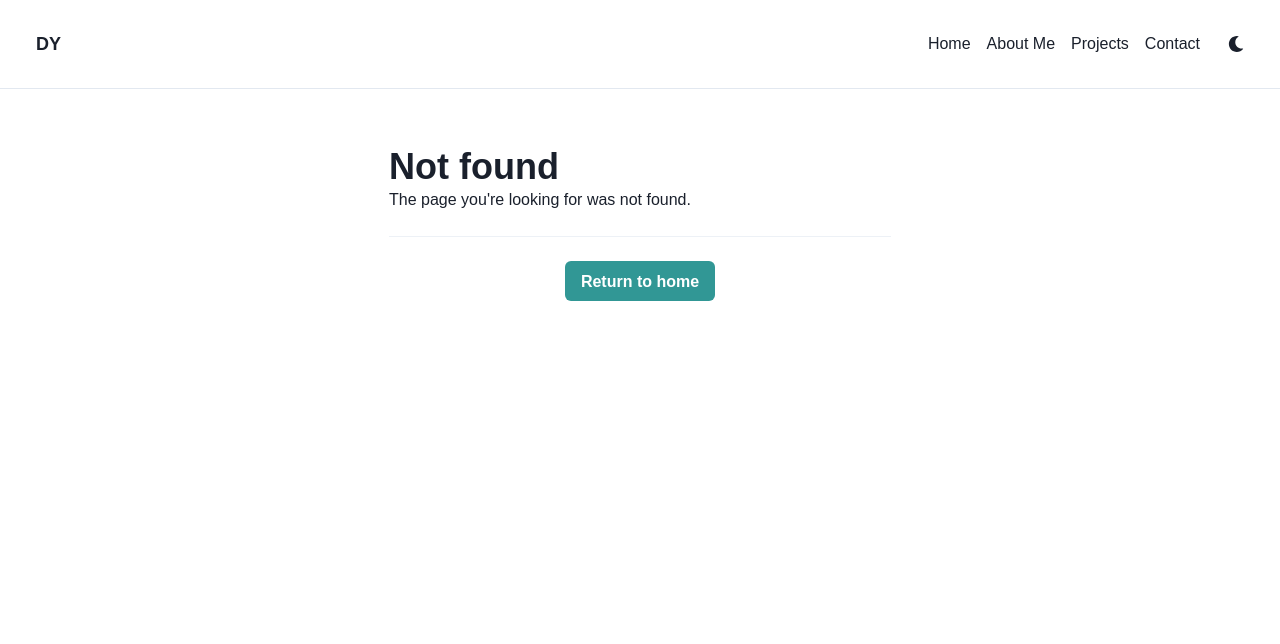
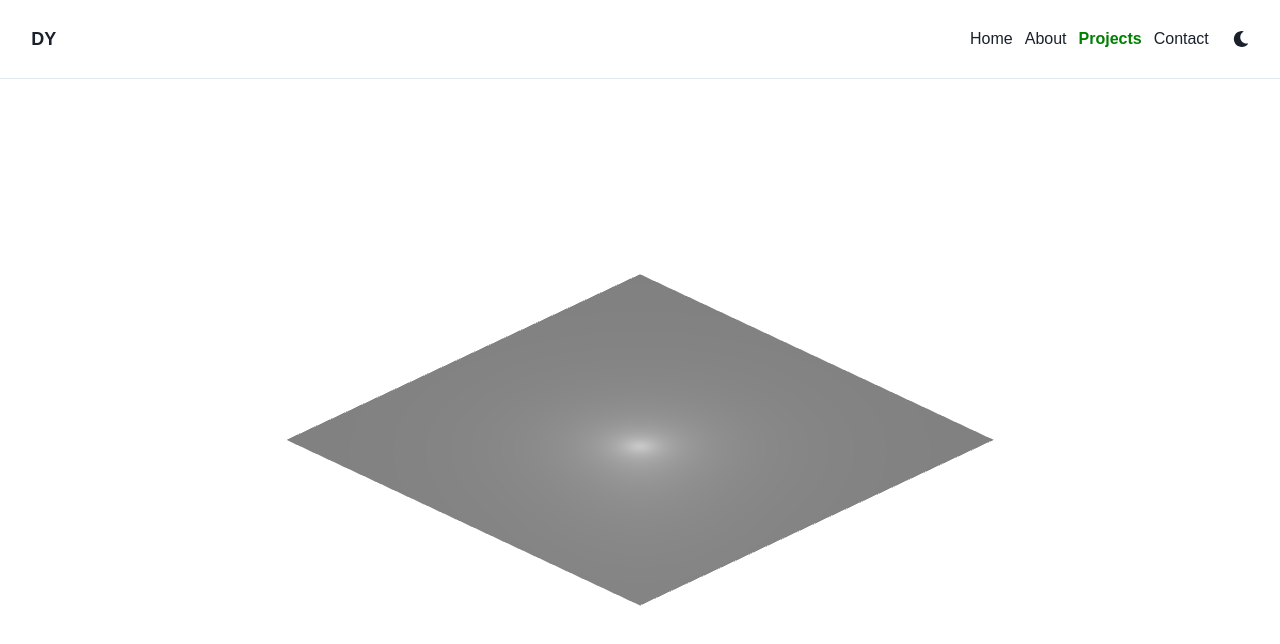
Before and after one commit to DannyYu728/next-three-portfolio, a Next.js app: page /project in a window 1280 px wide. Before the commit this address had no page. Shown: the top 644 px of the page. Built offline with nearby package versions, Linux system fonts and the light colour scheme.

Commit message:
camera angle done

```diff
--- /dev/null
+++ b/components/Landscape.js
@@ -0,0 +1,19 @@
+import React from 'react';
+import { useLoader } from '@react-three/fiber';
+import * as THREE from 'three';
+
+function Landscape() {
+  const texture = useLoader(THREE.TextureLoader, '/assets/grass.jpg');
+  texture.wrapS = THREE.RepeatWrapping;
+  texture.wrapT = THREE.RepeatWrapping;
+  texture.repeat.set(240, 240);
+
+  return (
+      <mesh rotation={[-Math.PI / 2, 0, 0]} position={[0, -1, 0]} receiveShadow>
+        <planeBufferGeometry args={[500, 500]} />
+        <meshStandardMaterial map={texture} />
+      </mesh>
+  );
+}
+
+export default Landscape
--- a/components/Logo.js
+++ b/components/Logo.js
@@ -22,7 +22,6 @@ const Logo = () => {
     <Link href="/">
         <LogoBox>
           <Text
-            color={useColorModeValue('gray.800', 'whiteAlpha.900')}
             fontFamily="M Plus Rounded 1c"
             fontWeight="bold"
             ml={3}
--- /dev/null
+++ b/components/MyCamera.js
@@ -0,0 +1,29 @@
+import * as THREE from 'three';
+import { useEffect, useRef } from 'react';
+import { useThree } from '@react-three/fiber';
+
+const MyOrthographicCamera = () => {
+  const cameraRef = useRef();
+  const { set } = useThree();
+
+  useEffect(() => {
+    if (cameraRef.current) {
+      set({ camera: cameraRef.current });
+    }
+  }, [set]);
+
+  const aspect = window.innerWidth / window.innerHeight;
+  const width = 200 * aspect;
+  const height = 200;
+
+  return (
+    <orthographicCamera
+      ref={cameraRef}
+      args={[-width, width, height, -height, 0.1, 1000]}
+      position={[200, 150, 200]}
+      onUpdate={(camera) => camera.lookAt(0, 0, 0)}
+    />
+  );
+};
+
+export default MyOrthographicCamera;
--- a/components/Navbar.js
+++ b/components/Navbar.js
@@ -1,74 +1,62 @@
-import { Box, HStack, Link as ChakraLink, Spacer } from '@chakra-ui/react';
-import Link from 'next/link';
-import Logo from './Logo';
-import ColorModeSwitch from './ColorModeSwitch';
-import { motion } from 'framer-motion';
+import { Box, HStack, Link as ChakraLink, Spacer } from '@chakra-ui/react'
+import Link from 'next/link'
+import Logo from './Logo'
+import ColorModeSwitch from './ColorModeSwitch'
+import { motion } from 'framer-motion'
 
-const MotionChakraLink = motion(ChakraLink);
+const MotionChakraLink = motion(ChakraLink)
 
 const Navbar = ({ path }) => {
-  const isActive = (currentPath) => currentPath === path;
+  const isClient = typeof window !== 'undefined'
+  const isActive = currentPath => (!isClient ? false : currentPath === path)
 
   const linkVariants = {
     hover: {
       scale: 1.1,
-      textShadow: '0px 0px 8px rgb(255, 255, 255)',
+      textShadow: '0px 0px 10px white'
     },
     tap: {
-      scale: 0.95,
-      textShadow: '0px 0px 8px rgb(255, 255, 255)',
-    },
-  };
+      scale: 0.8,
+      textShadow: '0px 0px 8px #80006f'
+    }
+  }
+
+  const LinkItem = ({ href, children, ...props }) => {
+    return (
+      <MotionChakraLink
+        as={Link}
+        href={href}
+        whileHover={isActive(href) ? undefined : 'hover'}
+        whileTap={isActive(href) ? undefined : 'tap'}
+        variants={linkVariants}
+        fontWeight={isActive(href) ? 'bold' : 'normal'}
+        color={isActive(href) ? 'green' : undefined}
+        {...props}
+      >
+        {children}
+      </MotionChakraLink>
+    )
+  }
+
+  const Items = [
+    { id: '0', href: '/', text: 'Home', icon: '🏠' },
+    { id: '1', href: '/about', text: 'About', icon: 'ℹ️' },
+    { id: '2', href: '/project', text: 'Projects', icon: '💻' },
+    { id: '3', href: '/contact', text: 'Contact', icon: '📧' }
+  ]
 
   return (
-    <Box as="nav" padding="1.5rem" borderBottomWidth="1px">
-      <HStack spacing={4}>
+    <Box as="nav" padding="1.2rem" borderBottomWidth="0.5px">
+      <HStack spacing={3}>
         <Logo />
         <Spacer />
-        <Link href="/" passHref>
-          <MotionChakraLink
-            whileHover="hover"
-            whileTap="tap"
-            variants={linkVariants}
-            fontWeight={isActive('/') ? 'bold' : 'normal'}
-          >
-            Home
-          </MotionChakraLink>
-        </Link>
-        <Link href="/about" passHref>
-          <MotionChakraLink
-            whileHover="hover"
-            whileTap="tap"
-            variants={linkVariants}
-            fontWeight={isActive('/about') ? 'bold' : 'normal'}
-          >
-            About Me
-          </MotionChakraLink>
-        </Link>
-        <Link href="/projects" passHref>
-          <MotionChakraLink
-            whileHover="hover"
-            whileTap="tap"
-            variants={linkVariants}
-            fontWeight={isActive('/projects') ? 'bold' : 'normal'}
-          >
-            Projects
-          </MotionChakraLink>
-        </Link>
-        <Link href="/contact" passHref>
-          <MotionChakraLink
-            whileHover="hover"
-            whileTap="tap"
-            variants={linkVariants}
-            fontWeight={isActive('/contact') ? 'bold' : 'normal'}
-          >
-            Contact
-          </MotionChakraLink>
-        </Link>
+        {Items.map((ele, idx) => {
+          return <LinkItem href={ele.href} children={ele.text} />
+        })}
         <ColorModeSwitch />
       </HStack>
     </Box>
-  );
-};
+  )
+}
 
-export default Navbar;
+export default Navbar
--- a/components/layouts/main.js
+++ b/components/layouts/main.js
@@ -3,6 +3,7 @@ import { Box, Container } from '@chakra-ui/react'
 import Navbar from '../Navbar';
 
 const Main = ({ children, router }) => {
+
   return (
     <Box as="main" pb={8}>
       <Head>
@@ -10,7 +11,7 @@ const Main = ({ children, router }) => {
         <title>Danny Yu Website</title>
       </Head>
       <Navbar path={router.asPath} />
-      <Container maxW="container.md" pt={14}>
+      <Container maxW="container.lg" pt={10} minHeight="100vh">
         {children}
       </Container>
     </Box>
--- a/pages/_app.js
+++ b/pages/_app.js
@@ -1,22 +1,24 @@
 import { ChakraProvider } from '@chakra-ui/react'
 import Layout from '../components/layouts/main'
 import theme from '../lib/theme'
-import { motion } from 'framer-motion'
+import { AnimatePresence, motion } from 'framer-motion'
 import '../styles/global.css'
 
 const Website = ({ Component, pageProps, router }) => {
   return (
     <ChakraProvider theme={theme}>
       <Layout router={router}>
-        <motion.div
-          key={router.route}
-          initial={{ opacity: 0 }}
-          animate={{ opacity: 1 }}
-          exit={{ opacity: 0 }}
-          transition={{ duration: 0.5 }}
-        >
-          <Component {...pageProps} />
-        </motion.div>
+      <AnimatePresence mode="wait">
+          <motion.div
+            key={router.route}
+            initial={{ opacity: 0, x: 300 }}
+            animate={{ opacity: 1, x: 0 }}
+            exit={{ opacity: 0, x: -300 }}
+            transition={{ duration: 1.0 }}
+          >
+            <Component {...pageProps} />
+          </motion.div>
+        </AnimatePresence>
       </Layout>
     </ChakraProvider>
   )
--- /dev/null
+++ b/pages/project.js
@@ -0,0 +1,38 @@
+import React, { useRef, useEffect } from 'react';
+import { Canvas } from '@react-three/fiber';
+import * as THREE from 'three';
+import MyOrthographicCamera from '../components/MyCamera';
+import Landscape from '../components/Landscape';
+
+function Project() {
+  const cameraRef = useRef();
+
+  useEffect(() => {
+    const setCamera = () => {
+      const aspect = window.innerWidth / window.innerHeight;
+      const camera = new THREE.OrthographicCamera(-200 * aspect, 200 * aspect, 200, -200, 0.1, 1000);
+      camera.position.set(200, 400, 200);
+      camera.lookAt(0, 0, 0);
+      return camera;
+    };
+    cameraRef.current = setCamera();
+  }, []);
+
+  return (
+    <Canvas
+      style={{ height: '80vh' }}
+  gl={{ antialias: true }}
+  shadowMap={{ enabled: true, type: THREE.PCFSoftShadowMap }}
+  camera={{ position: [200, 200, 200], up: [0, 1, 0], far: 1000 }}
+>
+  <ambientLight intensity={0.5} />
+  <pointLight position={[10, 10, 10]} />
+  <Landscape />
+  <MyOrthographicCamera />
+</Canvas>
+  );
+};
+
+
+
+export default Project;
--- a/styles/global.css
+++ b/styles/global.css
@@ -1,9 +1,7 @@
-html,
+/* html,
 body {
   padding: 0;
   margin: 0;
-  font-family: -apple-system, BlinkMacSystemFont, Segoe UI, Roboto, Oxygen,
-    Ubuntu, Cantarell, Fira Sans, Droid Sans, Helvetica Neue, sans-serif;
 }
 
 a {
@@ -13,4 +11,4 @@ a {
 
 * {
   box-sizing: border-box;
-}
+} */
```
Also changed, not shown: pages/contact.js (added, +40 -0 lines), 1 other file (tests, documents, lock files or other folders).
